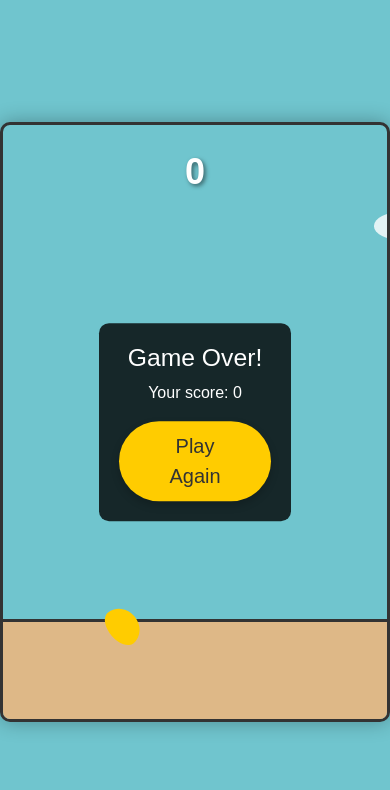
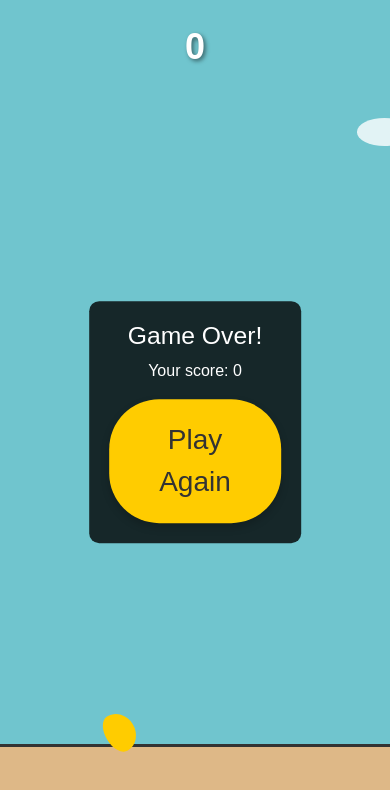
Before and after one commit to VicLlanos/flapBall, a plain HTML site: page index.html in a window 390 px wide. Both pictures are taken after a click on the button "Start Game". Drawn offline with nearby package versions, Linux system fonts and the light colour scheme.

Commit message:
Update index.html

```diff
--- a/index.html
+++ b/index.html
@@ -2,8 +2,8 @@
 <html lang="en">
 <head>
     <meta charset="UTF-8">
-    <meta name="viewport" content="width=device-width, initial-scale=1.0">
-    <title>Bouncy Ball</title>
+    <meta name="viewport" content="width=device-width, initial-scale=1.0, maximum-scale=1.0, user-scalable=no">
+    <title>Flappy Bird</title>
     <link href="https://cdn.jsdelivr.net/npm/bootstrap@5.3.0/dist/css/bootstrap.min.css" rel="stylesheet">
     <style>
         body {
@@ -15,6 +15,10 @@
             height: 100vh;
             margin: 0;
             overflow: hidden;
+            touch-action: manipulation;
+            -webkit-touch-callout: none;
+            -webkit-user-select: none;
+            user-select: none;
         }
         .game-container {
             position: relative;
@@ -111,8 +115,8 @@
             margin-bottom: 30px;
         }
         .btn {
-            padding: 10px 30px;
-            font-size: 20px;
+            padding: 15px 40px;
+            font-size: 24px;
             border-radius: 50px;
             background-color: #ffcc00;
             color: #333;
@@ -120,6 +124,7 @@
             cursor: pointer;
             box-shadow: 0 4px 8px rgba(0,0,0,0.2);
             transition: all 0.2s;
+            -webkit-tap-highlight-color: transparent;
         }
         .btn:hover {
             transform: translateY(-2px);
@@ -134,6 +139,20 @@
             background-color: white;
             border-radius: 50%;
             opacity: 0.8;
+        }
+
+        /* Mobile-specific optimizations */
+        @media (max-width: 500px) {
+            .game-container {
+                width: 100vw;
+                height: 100vh;
+                border-radius: 0;
+                border: none;
+            }
+            .btn {
+                padding: 20px 50px;
+                font-size: 28px;
+            }
         }
     </style>
 </head>
@@ -182,16 +201,19 @@
         const PIPE_WIDTH = 60;
         const BIRD_WIDTH = 40;
         const BIRD_HEIGHT = 30;
-        const GAME_WIDTH = 400;
-        const GAME_HEIGHT = 600;
+        const GAME_WIDTH = gameContainer.offsetWidth;
+        const GAME_HEIGHT = gameContainer.offsetHeight;
         const GROUND_HEIGHT = 100;
+
+        // Initialize bird position
         bird.style.left = '100px';
         bird.style.top = birdPosition + 'px';
+
         function startGame() {
             gameRunning = true;
             score = 0;
             scoreElement.textContent = score;
-            birdPosition = 300;
+            birdPosition = GAME_HEIGHT / 2;
             birdVelocity = 0;
             pipes = [];
             clouds = [];
@@ -205,31 +227,37 @@
             createCloud();
             requestAnimationFrame(gameLoop);
         }
+
         function gameLoop() {
             if (!gameRunning) return;
             birdVelocity += gravity;
             birdPosition += birdVelocity;
             bird.style.top = birdPosition + 'px';
             bird.style.transform = `rotate(${birdVelocity * 3}deg)`;
+
             if (checkCollision()) {
                 endGame();
                 return;
             }
+
             movePipes();
             moveClouds();
             requestAnimationFrame(gameLoop);
         }
+
         function createPipe() {
             if (!gameRunning) return;
             const pipeGap = Math.floor(Math.random() * (MAX_PIPE_GAP - MIN_PIPE_GAP)) + MIN_PIPE_GAP;
             const minGapPosition = 50;
             const maxGapPosition = GAME_HEIGHT - GROUND_HEIGHT - pipeGap - 50;
             const pipeGapPosition = Math.floor(Math.random() * (maxGapPosition - minGapPosition)) + minGapPosition;
+
             const topPipe = document.createElement('div');
             topPipe.className = 'pipe pipe-top';
             topPipe.style.left = GAME_WIDTH + 'px';
             topPipe.style.height = pipeGapPosition + 'px';
             gameContainer.appendChild(topPipe);
+
             const bottomPipe = document.createElement('div');
             bottomPipe.className = 'pipe pipe-bottom';
             bottomPipe.style.left = GAME_WIDTH + 'px';
@@ -253,18 +281,21 @@
                 isTop: false
             });
         }
+
         function movePipes() {
             for (let i = 0; i < pipes.length; i++) {
                 const pipe = pipes[i];
                 pipe.x -= 2;
                 pipe.element.style.left = pipe.x + 'px';
+
                 if (!pipe.scored && pipe.x + PIPE_WIDTH < 100) {
                     pipe.scored = true;
-                    if (pipe.isTop) { // Only score once per pair (using top pipe)
+                    if (pipe.isTop) {
                         score++;
                         scoreElement.textContent = score;
                     }
                 }
+
                 if (pipe.x + PIPE_WIDTH < 0) {
                     pipe.element.remove();
                     pipes.splice(i, 1);
@@ -272,6 +303,7 @@
                 }
             }
         }
+
         function createCloud() {
             if (!gameRunning) return;
 
@@ -293,11 +325,13 @@
                 speed: Math.random() * 0.5 + 0.5
             });
         }
+
         function moveClouds() {
             for (let i = 0; i < clouds.length; i++) {
                 const cloud = clouds[i];
                 cloud.x -= cloud.speed;
                 cloud.element.style.left = cloud.x + 'px';
+
                 if (cloud.x + parseInt(cloud.element.style.width) < 0) {
                     cloud.element.remove();
                     clouds.splice(i, 1);
@@ -305,13 +339,18 @@
                 }
             }
         }
+
         function checkCollision() {
+            // Ground collision
             if (birdPosition + BIRD_HEIGHT > GAME_HEIGHT - GROUND_HEIGHT) {
                 return true;
             }
+
+            // Ceiling collision
             if (birdPosition < 0) {
                 return true;
             }
+
             const birdLeft = 100;
             const birdRight = 100 + BIRD_WIDTH;
             const birdTop = birdPosition;
@@ -320,6 +359,7 @@
             for (const pipe of pipes) {
                 const pipeLeft = pipe.x;
                 const pipeRight = pipe.x + PIPE_WIDTH;
+
                 if (birdRight > pipeLeft && birdLeft < pipeRight) {
                     if (pipe.isTop) {
                         // Top pipe collision
@@ -339,6 +379,7 @@
 
             return false;
         }
+
         function endGame() {
             gameRunning = false;
             clearInterval(pipeInterval);
@@ -346,10 +387,13 @@
             finalScoreElement.textContent = score;
             gameOverScreen.style.display = 'block';
         }
+
         function jump() {
             if (!gameRunning) return;
             birdVelocity = JUMP_FORCE;
         }
+
+        // Keyboard controls
         document.addEventListener('keydown', (e) => {
             if (e.code === 'Space') {
                 if (!gameRunning && startScreen.style.display !== 'none') {
@@ -360,6 +404,8 @@
                 e.preventDefault();
             }
         });
+
+        // Mouse controls
         gameContainer.addEventListener('click', () => {
             if (!gameRunning && startScreen.style.display !== 'none') {
                 startGame();
@@ -367,9 +413,37 @@
                 jump();
             }
         });
+
+        // Touch controls - more responsive for mobile
+        gameContainer.addEventListener('touchstart', (e) => {
+            if (!gameRunning && startScreen.style.display !== 'none') {
+                startGame();
+            } else {
+                jump();
+            }
+            e.preventDefault(); // Prevent delayed click event
+        }, { passive: false });
+
+        // Button event listeners
         startBtn.addEventListener('click', startGame);
         restartBtn.addEventListener('click', startGame);
+
+        // Make buttons respond to touch without delay
+        [startBtn, restartBtn].forEach(btn => {
+            btn.addEventListener('touchstart', (e) => {
+                e.preventDefault();
+                btn.click();
+            }, { passive: false });
+        });
+
+        // Initialize the game
         startScreen.style.display = 'flex';
+
+        // Adjust game dimensions on resize
+        window.addEventListener('resize', () => {
+            GAME_WIDTH = gameContainer.offsetWidth;
+            GAME_HEIGHT = gameContainer.offsetHeight;
+        });
     </script>
 </body>
 </html>
```
